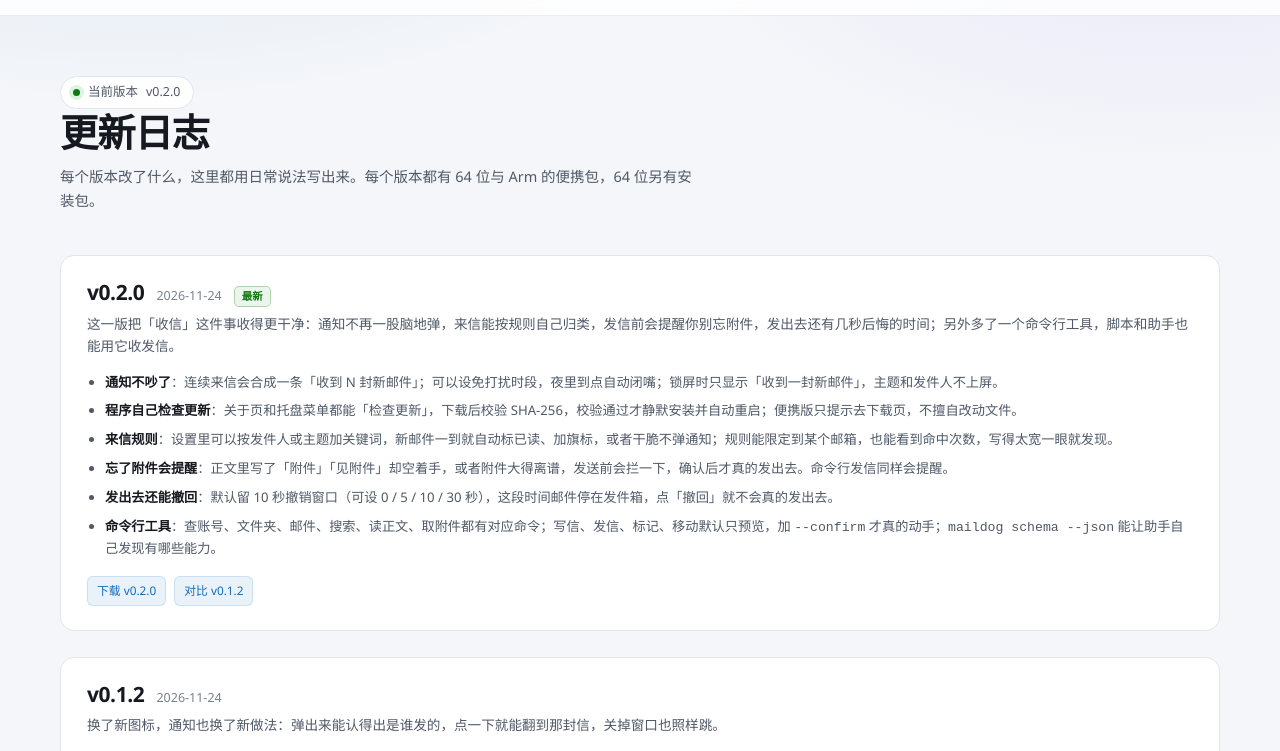
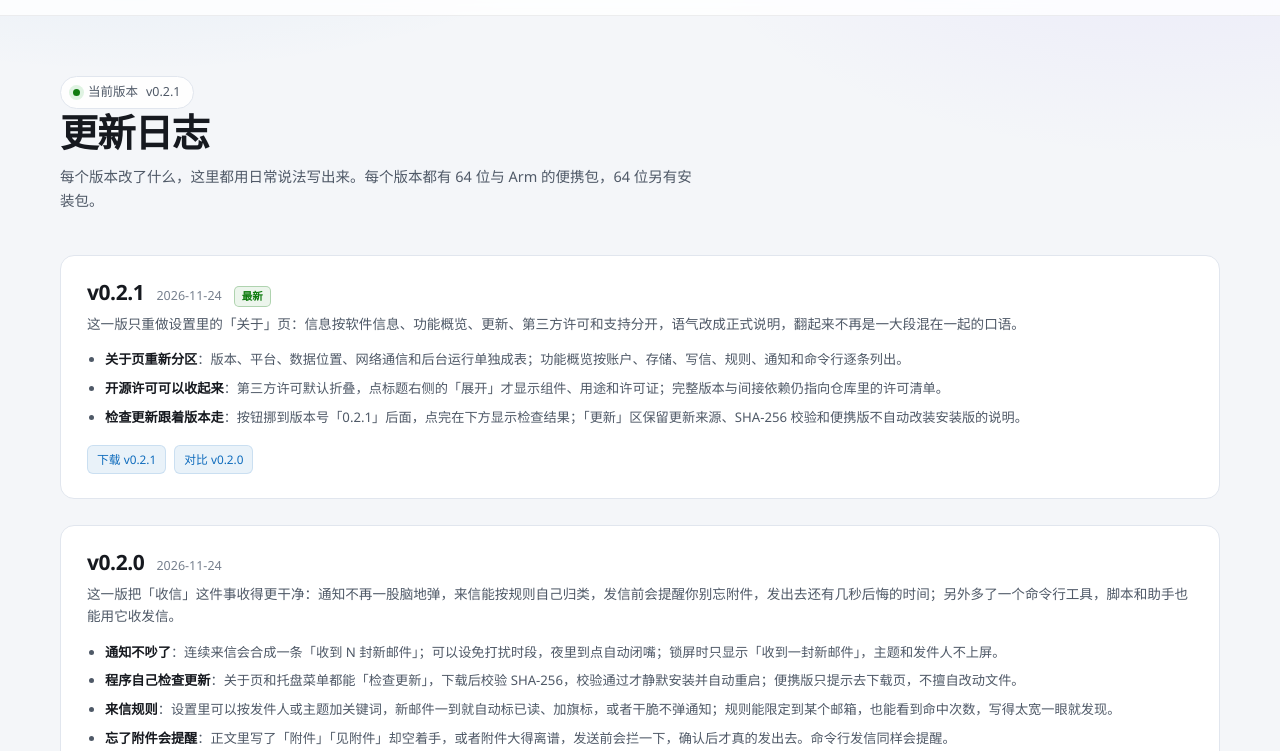
Before and after one commit to refout/MailDog, a plain HTML site: page web/changelog.html in a window 1280 px wide. Shown: the part 49-800 px from the top of the page. Drawn offline with Linux system fonts and the light colour scheme; no server answers.

Commit message:
发布 v0.2.1：重做关于页
- 版本号升到 0.2.1
- 更新日志与官网版本标记改为 v0.2.1
- README 记录关于页改版与新版发布
- PLAN 记录关于页版式、折叠许可与更新入口

```diff
--- a/web/changelog.html
+++ b/web/changelog.html
@@ -58,7 +58,7 @@
 
 <main id="main">
   <div class="wrap page-head">
-    <span class="pill"><span class="dot"></span> 当前版本 <span data-release-version>v0.2.0</span></span>
+    <span class="pill"><span class="dot"></span> 当前版本 <span data-release-version>v0.2.1</span></span>
     <h1>更新日志</h1>
     <p>每个版本改了什么，这里都用日常说法写出来。每个版本都有 64 位与 Arm 的便携包，64 位另有安装包。</p>
   </div>
@@ -67,9 +67,26 @@
 
     <article class="release">
       <div class="release-top">
+        <h2>v0.2.1</h2>
+        <span class="date">2026-11-24</span>
+        <span class="latest">最新</span>
+      </div>
+      <p class="summary">这一版只重做设置里的「关于」页：信息按软件信息、功能概览、更新、第三方许可和支持分开，语气改成正式说明，翻起来不再是一大段混在一起的口语。</p>
+      <ul>
+        <li><b>关于页重新分区</b>：版本、平台、数据位置、网络通信和后台运行单独成表；功能概览按账户、存储、写信、规则、通知和命令行逐条列出。</li>
+        <li><b>开源许可可以收起来</b>：第三方许可默认折叠，点标题右侧的「展开」才显示组件、用途和许可证；完整版本与间接依赖仍指向仓库里的许可清单。</li>
+        <li><b>检查更新跟着版本走</b>：按钮挪到版本号「0.2.1」后面，点完在下方显示检查结果；「更新」区保留更新来源、SHA-256 校验和便携版不自动改装安装版的说明。</li>
+      </ul>
+      <div class="assets">
+        <a href="https://github.com/refout/MailDog/releases/tag/v0.2.1" target="_blank" rel="noopener">下载 v0.2.1</a>
+        <a href="https://github.com/refout/MailDog/compare/v0.2.0...v0.2.1" target="_blank" rel="noopener">对比 v0.2.0</a>
+      </div>
+    </article>
+
+    <article class="release">
+      <div class="release-top">
         <h2>v0.2.0</h2>
         <span class="date">2026-11-24</span>
-        <span class="latest">最新</span>
       </div>
       <p class="summary">这一版把「收信」这件事收得更干净：通知不再一股脑地弹，来信能按规则自己归类，发信前会提醒你别忘附件，发出去还有几秒后悔的时间；另外多了一个命令行工具，脚本和助手也能用它收发信。</p>
       <ul>
```
Also changed, not shown: web/index.html (+3 -3 lines), 3 other files.
